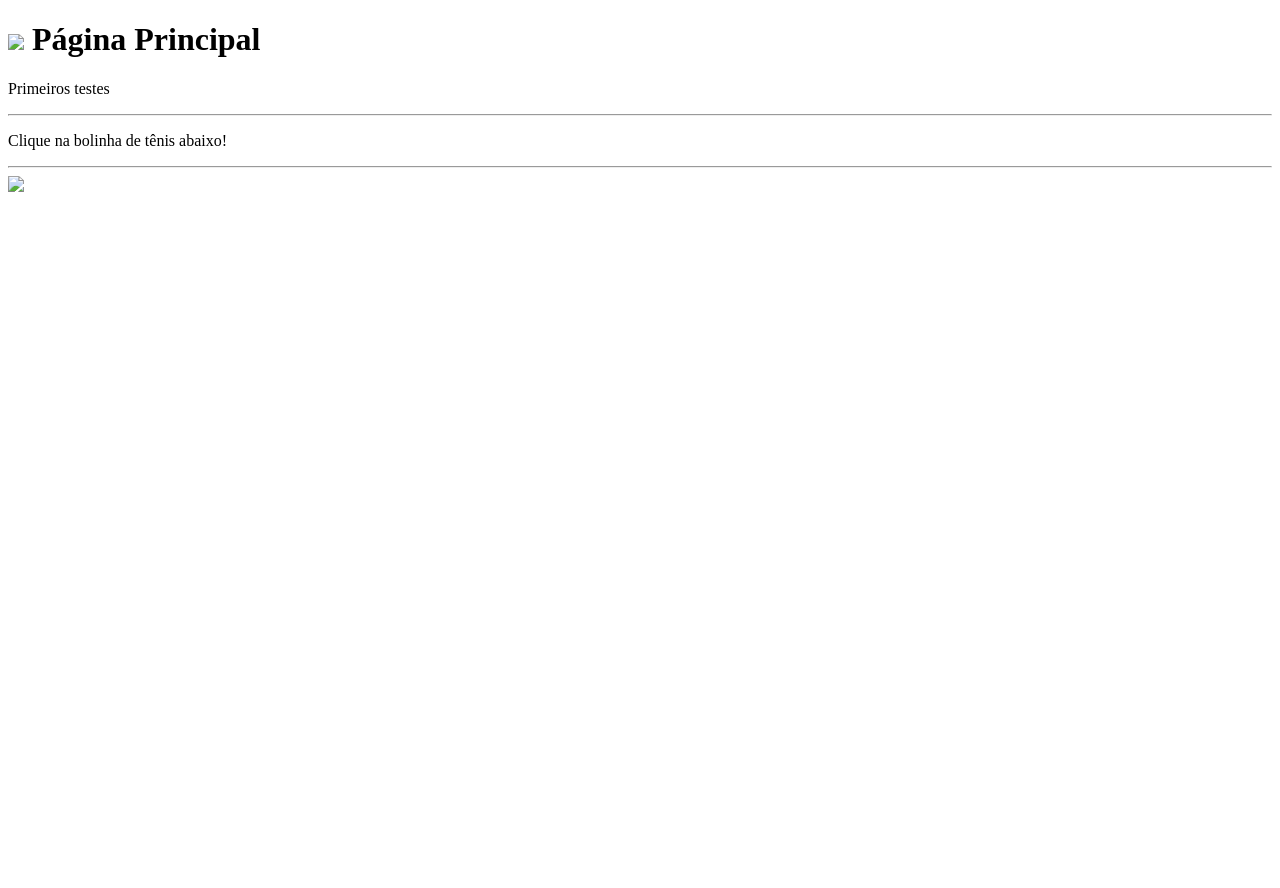
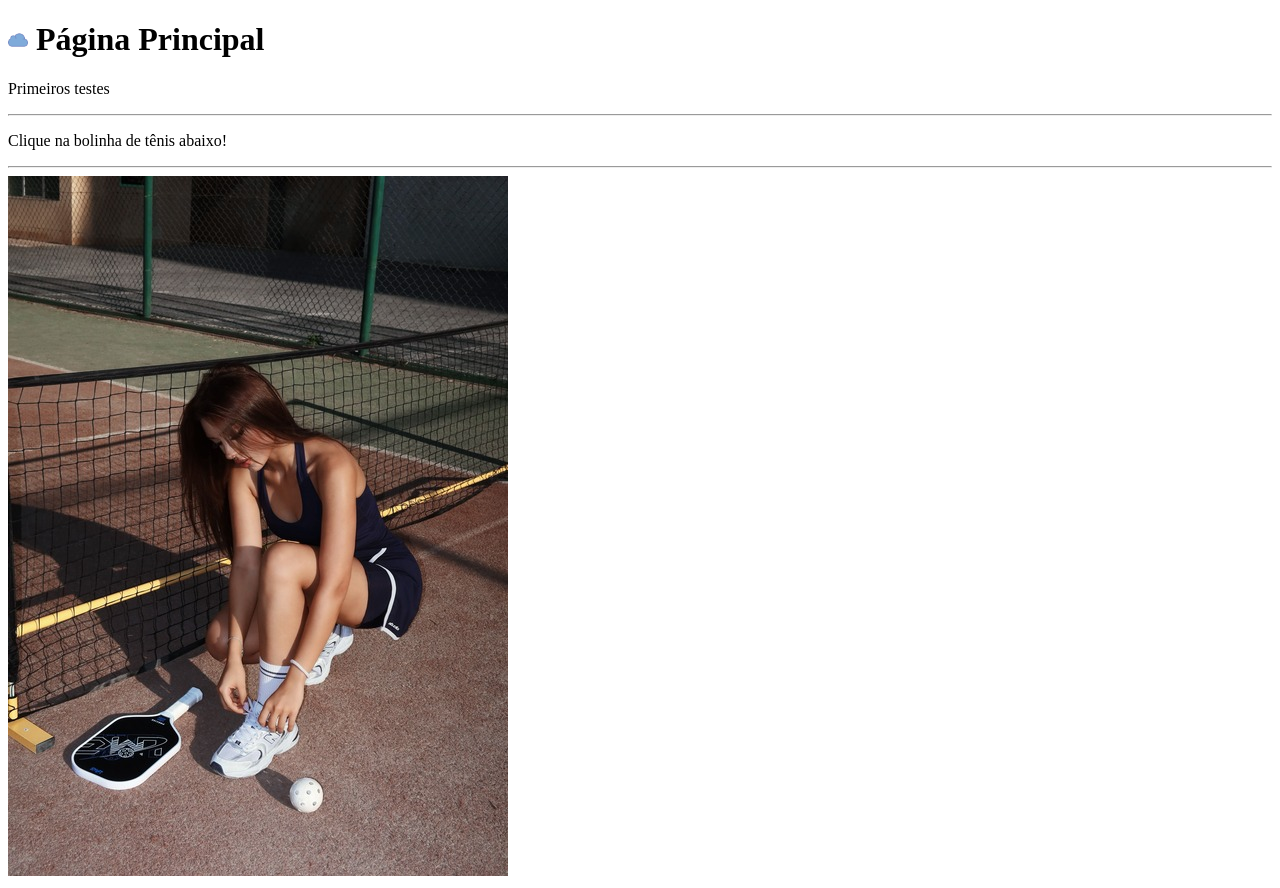
Before and after one commit to uMot4k/primeira-tentativa, a plain HTML site: page index.html in a window 1280 px wide. Before the commit the page ends 800 px from the top, so only its background shows below. Drawn offline with Linux system fonts and the light colour scheme.

Commit message:
Fix image paths in index.html
Updated image paths in the HTML file.

```diff
--- a/index.html
+++ b/index.html
@@ -7,7 +7,7 @@
 </head>
 <body>
 
-<h1><img src="img/cloud-computing.png" width="20"> Página Principal</h1>
+<h1><img src="cloud-computing.png" width="20"> Página Principal</h1>
 
 <!--TESTE REFERENTE A LINKS!-->
 <p>Primeiros testes</p>
@@ -17,7 +17,7 @@
 <hr>
 
 <!-- Image Map Generated by http://www.image-map.net/ -->
-<img src="img/tenis.jpg" usemap="#image-map">
+<img src="tenis.jpg" usemap="#image-map">
 
 <map name="image-map">
     <area target="" alt="Bolinha" title="Bolinha" href="img/tomole.png" coords="298,619,17" shape="circle">
```
